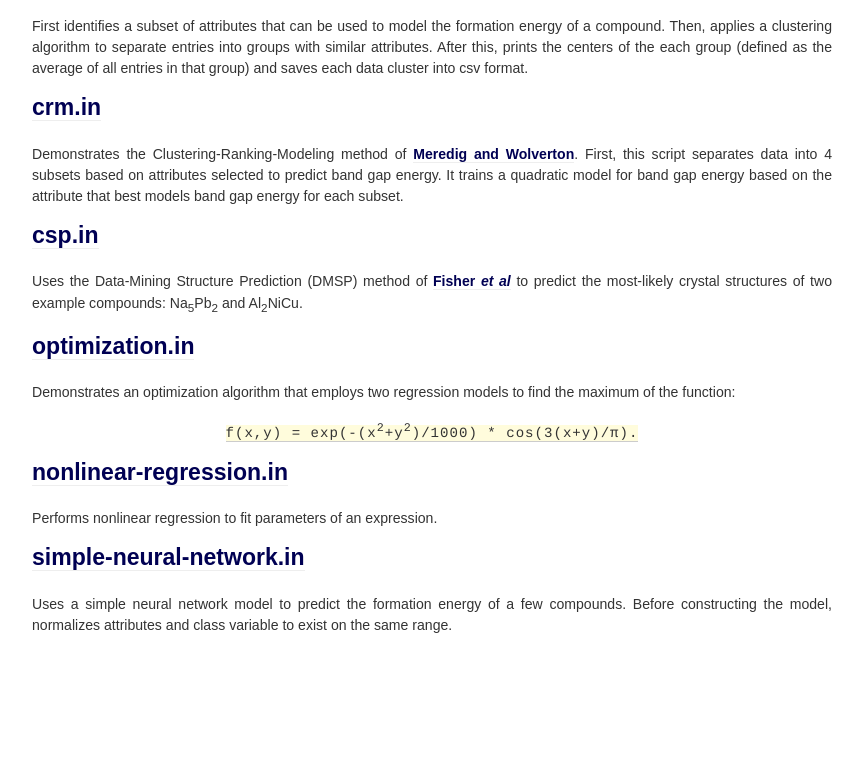
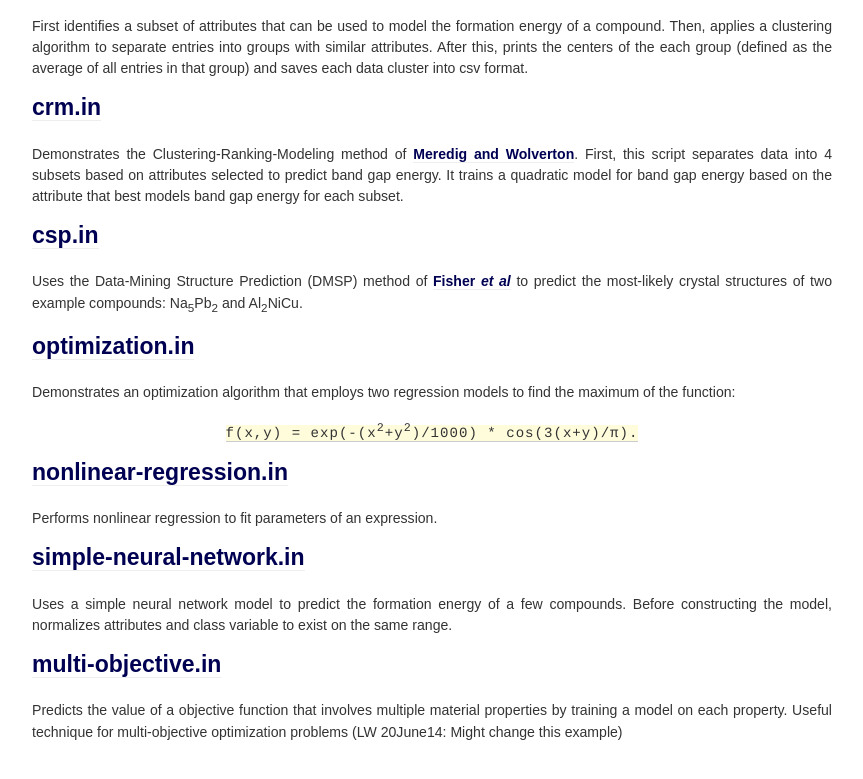
Before and after one commit to zankzeke/magpie, a plain HTML site: page examples/index.html in a window 1280 px wide. Shown: the part 610-1389 px from the top of the page, without its empty margins (208-1071 px from the left). Before the commit the page ends 1286 px from the top, so only its background shows below. Drawn offline with Linux system fonts and the light colour scheme.

Commit message:
Edited examples

```diff
--- a/examples/index.html
+++ b/examples/index.html
@@ -37,6 +37,9 @@
 <h2><b><a href="simple-neural-network.in">simple-neural-network.in</a></b></h2>
 <p>Uses a simple neural network model to predict the formation energy of a few compounds. Before constructing the model, normalizes attributes and class variable to exist on the same range.</p>
 
+<h2><b><a href="multi-objective.in">multi-objective.in</a></b></h2>
+<p>Predicts the value of a objective function that involves multiple material properties by training a model on each property. Useful technique for multi-objective optimization problems (LW 20June14: Might change this example)</p>
+
 </div>
 </body>
 </html>
```
Also changed, not shown: 2 other files.
